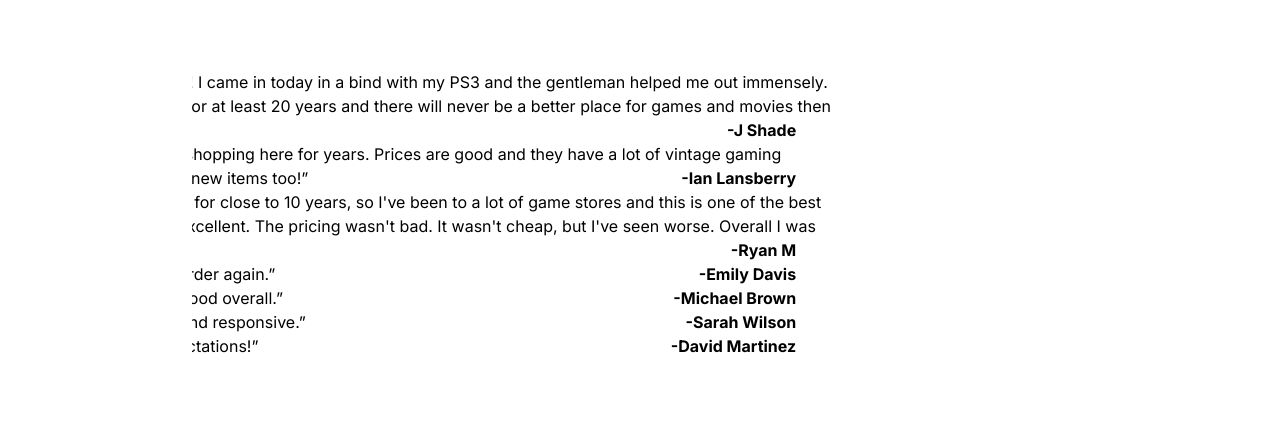
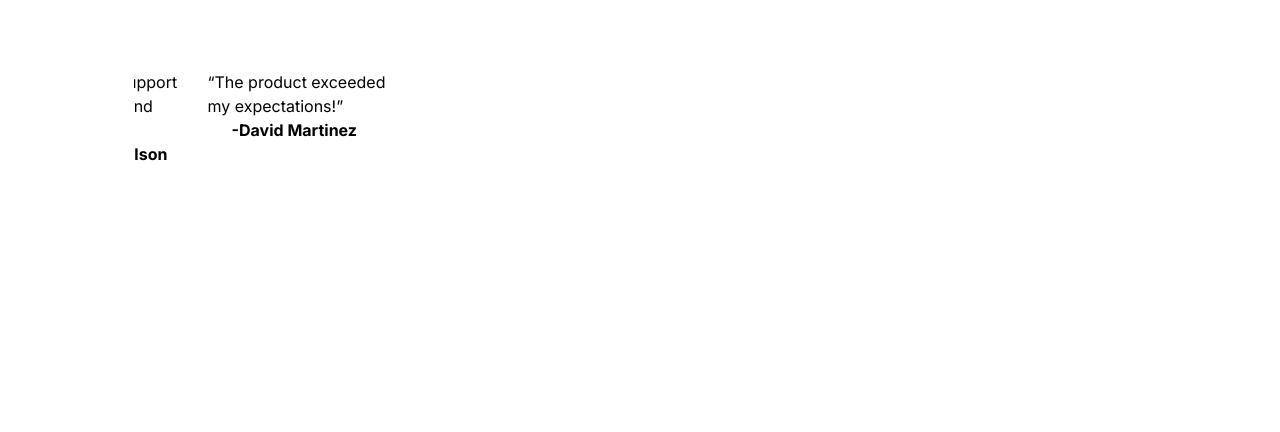
Before and after one commit to ProjectGameForce/ProjectGameForceFE, a Next.js app: page / in a window 1280 px wide. Shown: the part 1180-1612 px from the top of the page. Built offline with nearby package versions, Linux system fonts and the light colour scheme; a web font is replaced by a local one.

Commit message:
Last merge conflict coming

```diff
--- a/app/Spinner.tsx
+++ b/app/Spinner.tsx
@@ -18,32 +18,19 @@ export function Spinner() {
 	};
 
 	useEffect(() => {
-		let interval: any;
-		const startAutoScroll = () => {
-			interval = setInterval(goNext, 1000);
-		};
-		startAutoScroll();
-		/* const stopScroll = () => {
-      clearInterval(interval);
-    }; */
-
-		/* const spinnerElement = document.getElementById("spinnerId");
-    spinnerElement?.addEventListener("mouseenter", stopScroll);
-    spinnerElement?.addEventListener("mouseleave", startAutoScroll); */
+		const interval = setInterval(goNext, 100);
 		return () => {
 			clearInterval(interval);
-			/* spinnerElement?.removeEventListener("mouseenter", stopScroll);
-      spinnerElement?.removeEventListener("mouseleave", startAutoScroll); */
 		};
-	});
+	}, []);
 	return (
-		<div className="mx-10 justify-center items-center my-20 w-[70%] overflow-hidden ">
+		<div className="mx-10 justify-center items-center my-20 w-[70%] overflow-hidden">
 			<div
-				className="transition-transform duration-[10000ms] ease-in-out"
+				className="flex flex-row transition-transform duration-300"
 				style={{ transform: `translateX(-${currentIndex * 100}%)` }}
 			>
 				{reviewList.map((item, index) => (
-					<div className="" key={index}>
+					<div className="w-full" key={index}>
 						<Review reviewObj={item} styles={""} />
 					</div>
 				))}
--- a/app/page.tsx
+++ b/app/page.tsx
@@ -149,7 +149,7 @@ export default function Home() {
 					referrerPolicy="no-referrer-when-downgrade"
 				></iframe>
 			</div>
-			<div id="spinnerId" className=" flex justify-center ">
+			<div id="spinnerId" className=" flex w-[70%] justify-center ">
 				<Spinner />
 			</div>
 
```
